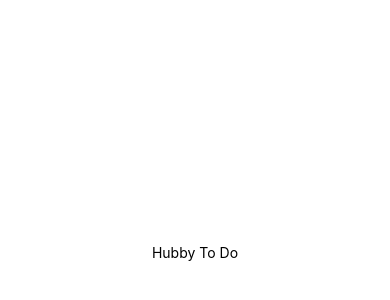
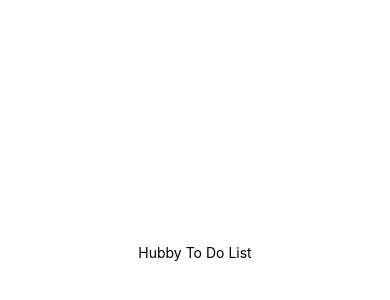
Before and after one commit to dukeromkey/hubby-to-do, a React Native app: screen / in a window 390 px wide. Shown: the part 170-470 px from the top of the page. Built offline with nearby package versions, Linux system fonts and the light colour scheme.

Commit message:
Connection test

```diff
--- a/App.js
+++ b/App.js
@@ -4,7 +4,7 @@ import { StyleSheet, Text, View } from "react-native";
 export default function App() {
   return (
     <View style={styles.container}>
-      <Text>Hubby To Do</Text>
+      <Text>Hubby To Do List</Text>
       <StatusBar style="auto" />
     </View>
   );
```
